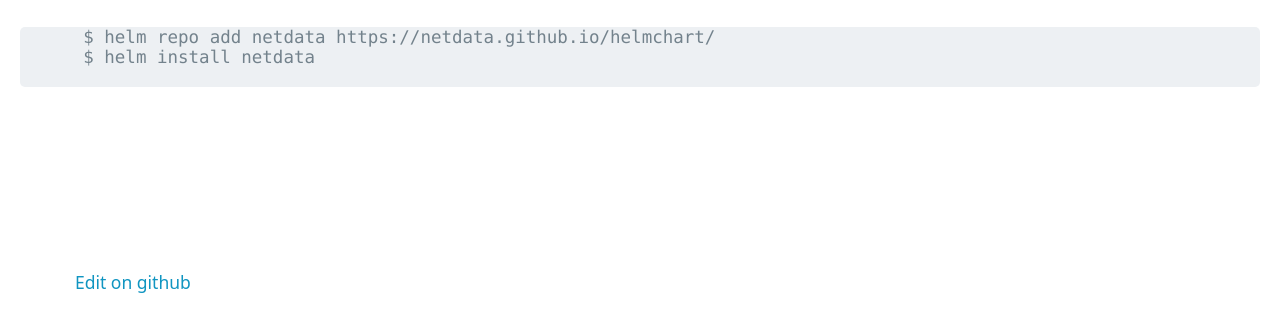
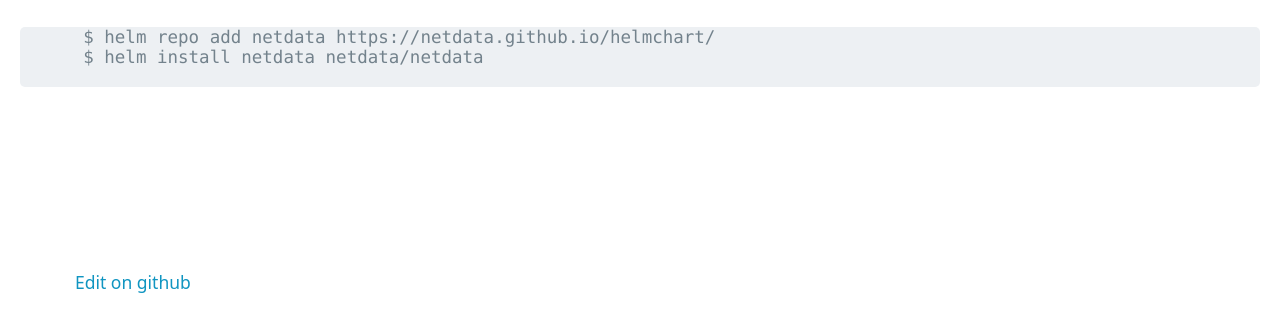
Before and after one commit to netdata/helmchart, a plain HTML site: page index.html in a window 1280 px wide. Shown: the part 247-578 px from the top of the page. Drawn offline with nearby package versions, Linux system fonts and the light colour scheme.

Commit message:
Fix helm install command

```diff
--- a/index.html
+++ b/index.html
@@ -43,7 +43,7 @@
           </hgroup>
 	  <pre>
 	  $ helm repo add netdata https://netdata.github.io/helmchart/
-	  $ helm install netdata
+	  $ helm install netdata netdata/netdata
           </pre>
         </div>
       </div>
```
